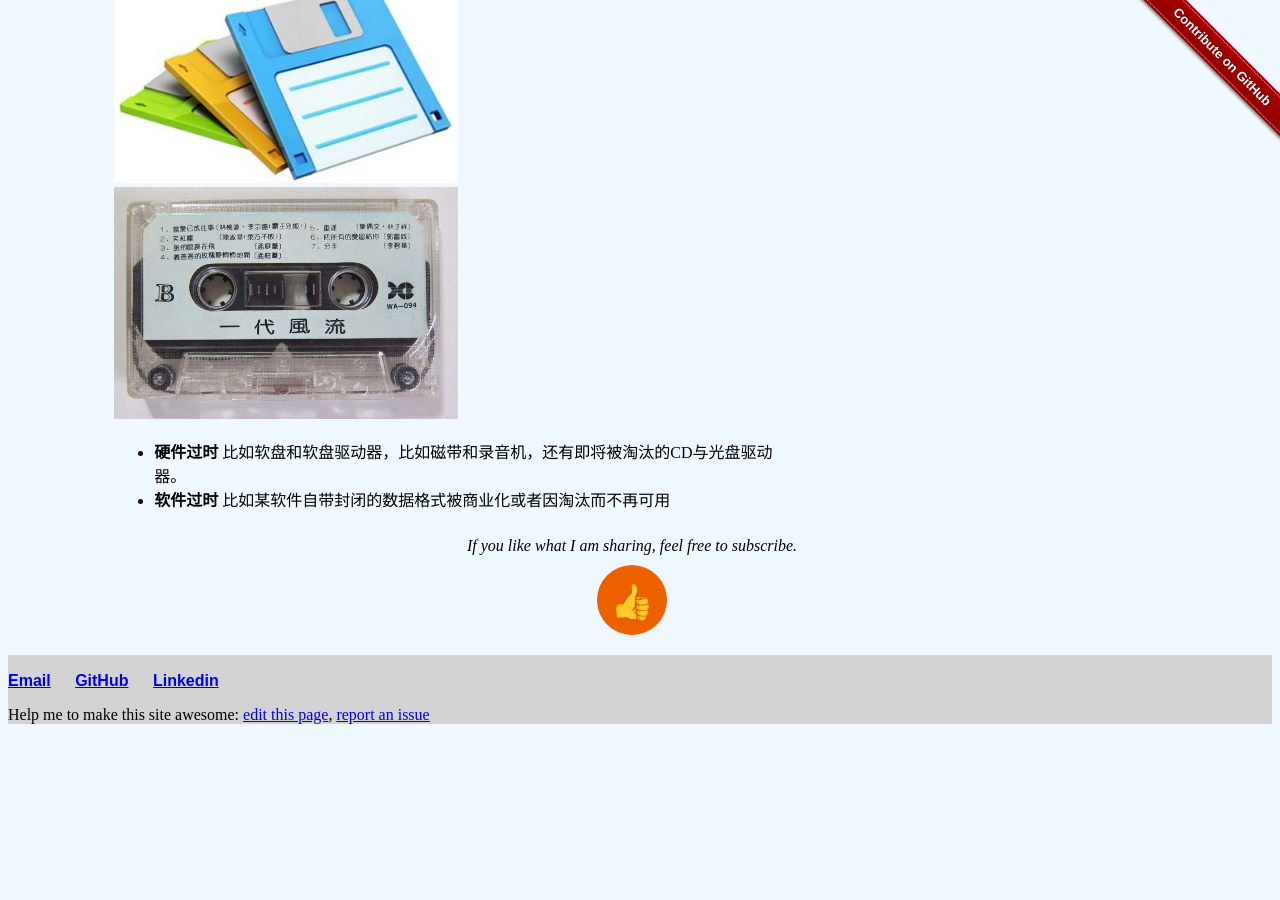
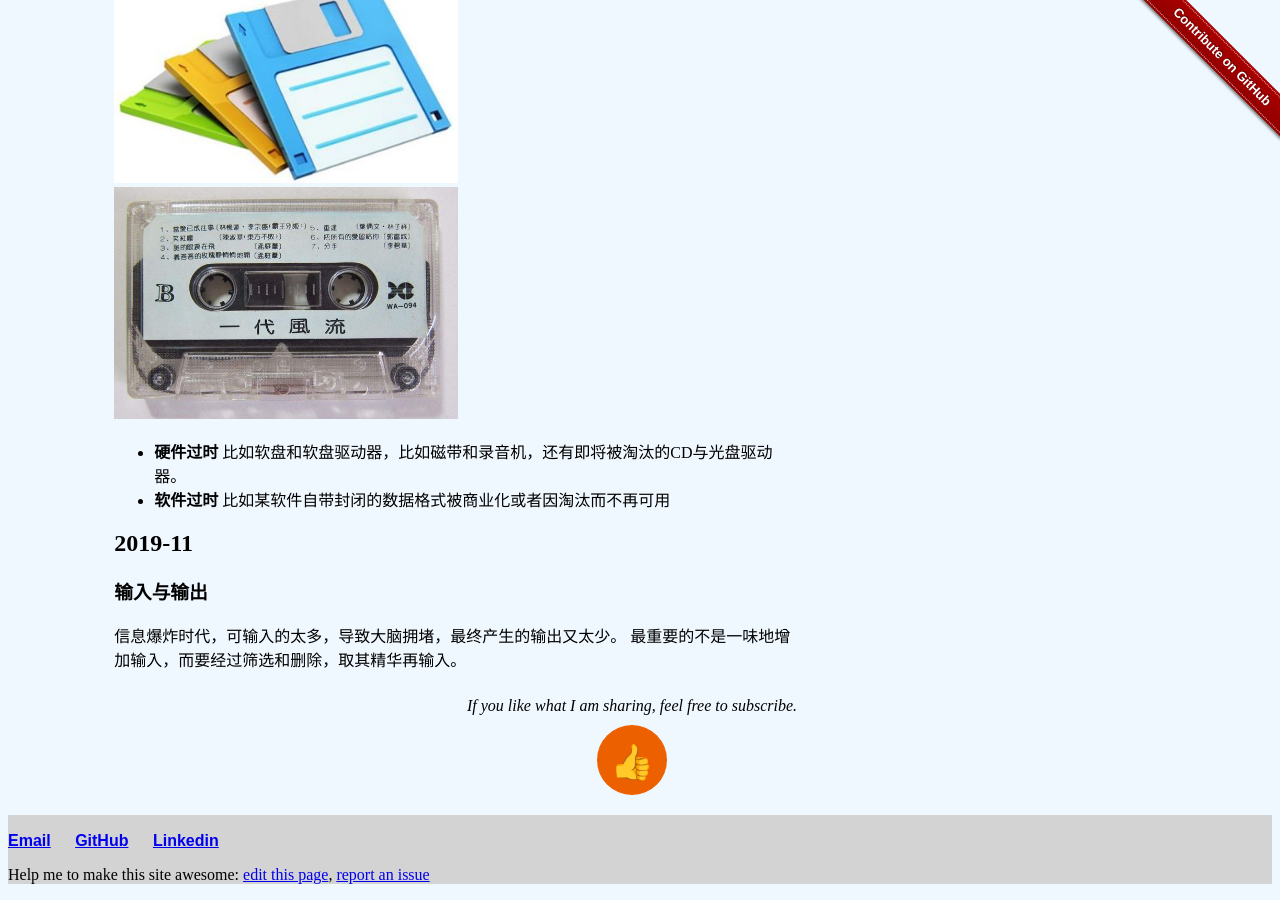
Before and after one commit to liuning0820/liuning0820.github.io, a Jekyll site: the page built from _posts/2019-07-27-mindset-2019.md, in a window 1280 px wide and 900 px high, scrolled down 7946 px. Built offline with Jekyll 4.4.1, drawn with Linux system fonts in a browser that asks for light colours; comment, search, counter and statistics services are not loaded; before the commit the page ends 8686 px from its top, so only the background shows below that.

Commit message:
Mindset for 2019-11

```diff
--- a/_posts/2019-07-27-mindset-2019.md
+++ b/_posts/2019-07-27-mindset-2019.md
@@ -237,3 +237,9 @@ Table Of Context:
 
 - **硬件过时** 比如软盘和软盘驱动器，比如磁带和录音机，还有即将被淘汰的CD与光盘驱动器。
 - **软件过时** 比如某软件自带封闭的数据格式被商业化或者因淘汰而不再可用
+
+## 2019-11
+
+### 输入与输出
+
+信息爆炸时代，可输入的太多，导致大脑拥堵，最终产生的输出又太少。 最重要的不是一味地增加输入，而要经过筛选和删除，取其精华再输入。
```
